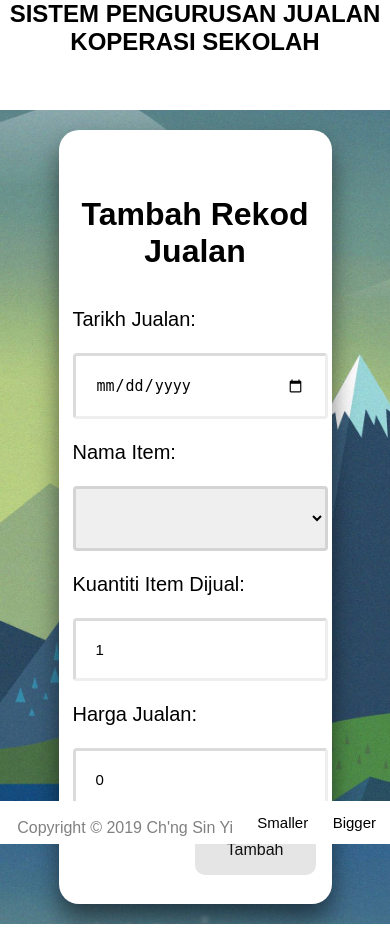
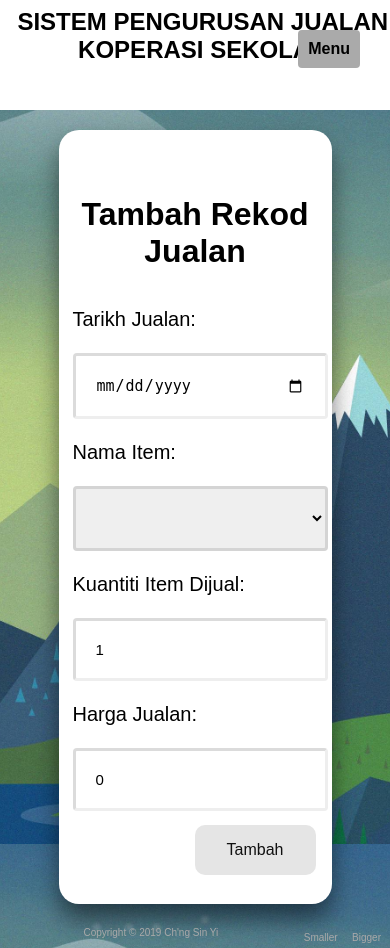
Before and after one commit to TMGamerz/spm-project-2019, a PHP site: page /tambahRekodJualan.php in a window 390 px wide. Before the commit the page ends 924 px from the top, so only its background shows below. Run offline with PHP 8.4, Linux system fonts and the light colour scheme; data comes from the database, SQL or seed files in the repository; both versions use the stored data as it was after the commit.

Commit message:
Half done menu toggle for responsive

```diff
--- a/css/footer-style.css
+++ b/css/footer-style.css
@@ -96,3 +96,33 @@
 .goog-te-gadget {
     color: transparent !important;
 }
+
+@media screen and (max-width: 1135px) {
+    .footer {
+        position: relative;
+        background: none;
+    }
+
+    .footer #copyright {
+        margin: 0;
+        padding: 0;
+        font-size: 10px;
+        color: #A9A9A9;
+    }
+
+    #zoomingButton .btn1, .btn2 {
+        padding: 5px;
+        margin: 0;
+        font-size: 10px;
+        color: #A9A9A9;
+    }
+
+    #google_translate_element select {
+        background: none;
+        width: 15%;
+        font-size: 10px;
+        color: #A9A9A9;
+        padding: 5px;
+        margin: 0;
+    }
+}
--- a/css/header-style.css
+++ b/css/header-style.css
@@ -188,19 +188,63 @@ nav .nav-list li .nav-dropdown li a:hover {
     border-radius: 5px;
 }
 
+#nav-toggle {
+    position: fixed;
+    top: 30px;
+    right: 30px;
+    background: #AAAAAA;
+    padding: 10px;
+    font-weight: bold;
+    border-radius: 4px;
+    cursor: pointer;
+    display: none;
+}
+
+#nav-toggle:hover {
+    background: #CCCCCC;
+}
+
 @media screen and (max-width: 1135px) {
+    #nav-toggle {
+        display: block;
+    }
+
     .logo {
         width: 100%;
+        text-align: center;
+        padding: 0;
+        position: relative;
     }
 
     .logo .menu-title {
         text-align: center;
         margin: 0;
-        padding: 0;
         width: 100%;
     }
 
     nav .nav-list {
+        position: absolute;
         display: none;
+        margin: 10% 0;
+        padding: 0;
+        float: left;
+        width: 100%;
+        z-index: 1;
+    }
+
+    nav .nav-list li {
+        width: 100%;
+        border-bottom: 1px solid rgba(0, 0, 0, 0.1);
+    }
+
+    nav .nav-list li a {
+        margin-bottom: 1%;
+        margin-top: 1%;
+    }
+
+    nav .nav-list li .nav-dropdown {
+        width: 100%;
+        margin: 0;
+        position: relative;
     }
 }
--- a/header.php
+++ b/header.php
@@ -18,7 +18,7 @@
             </div>
             <nav>
                 <div class = "nav-responsive">
-                    <a id = "nav-toggle" href = "#"><span></span></a>
+                    <div id = "nav-toggle">Menu</div>
                 </div>
 
                 <ul class = "nav-list">
--- a/tambahRekodJualan.php
+++ b/tambahRekodJualan.php
@@ -8,13 +8,14 @@ include 'includes/dbh.inc.php';
 $query = "SELECT * FROM `item`";
 $result = mysqli_query($conn, $query);
 
-// calculate total sales
+// default values
 $jumlahJualanCalc = false;
-$tarikhJualan = "";
+$tarikhJualan = "mm/dd/yyyy";
 $kuantiti = 1;
 $itemTerpilih = "";
 $jumlahJualan = 0;
 
+// calculate total sales
 if (isset($_POST['kuantiti']) && isset($_POST['namaItem'])) {
     $jumlahJualanCalc = true;
     $tarikhJualan = $_POST['tarikhJualan'];
```
Also changed, not shown: kemaskiniRekodJualan.php (+31 -10 lines), sql/spm.sql (+5 -5 lines).
